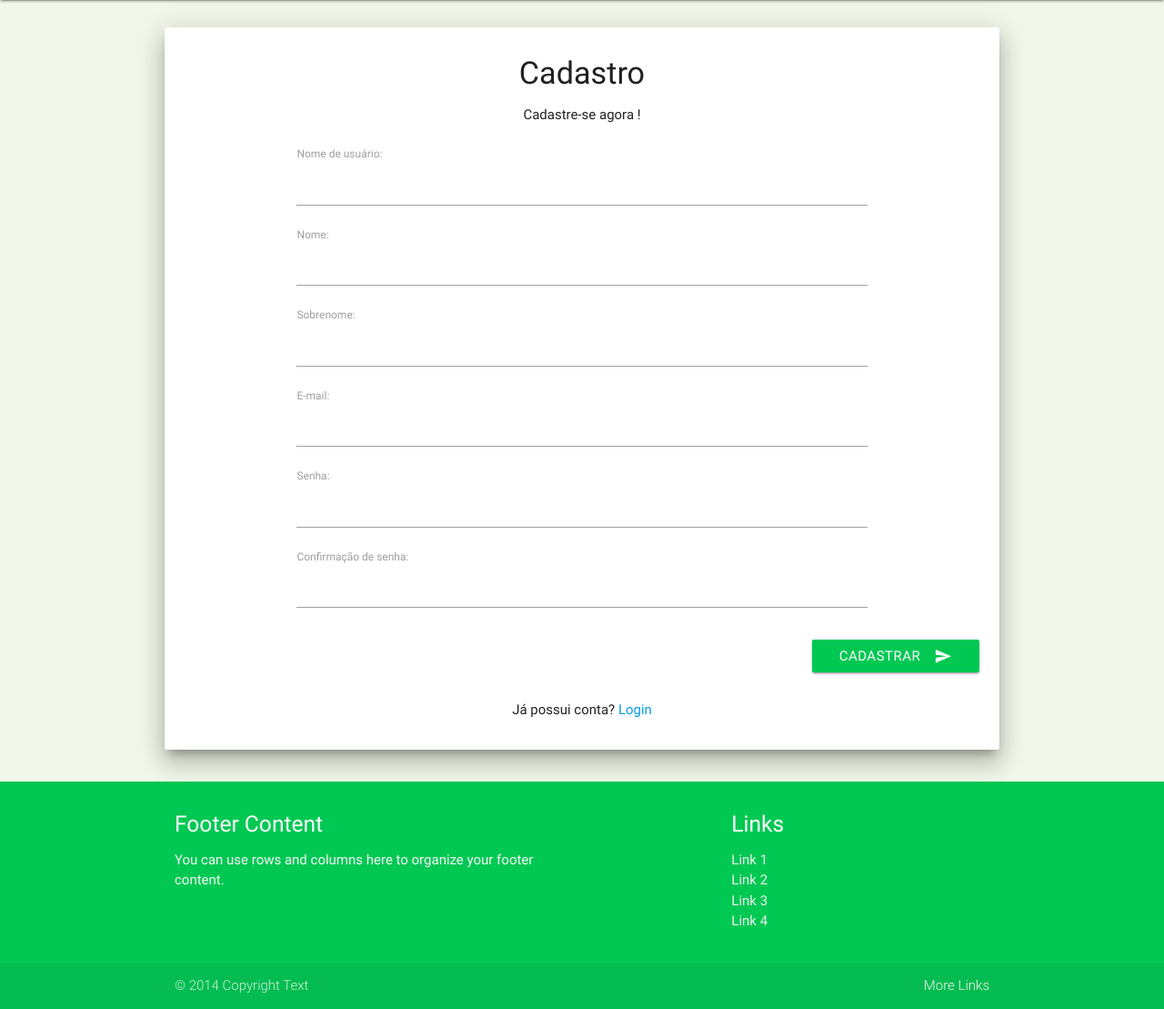
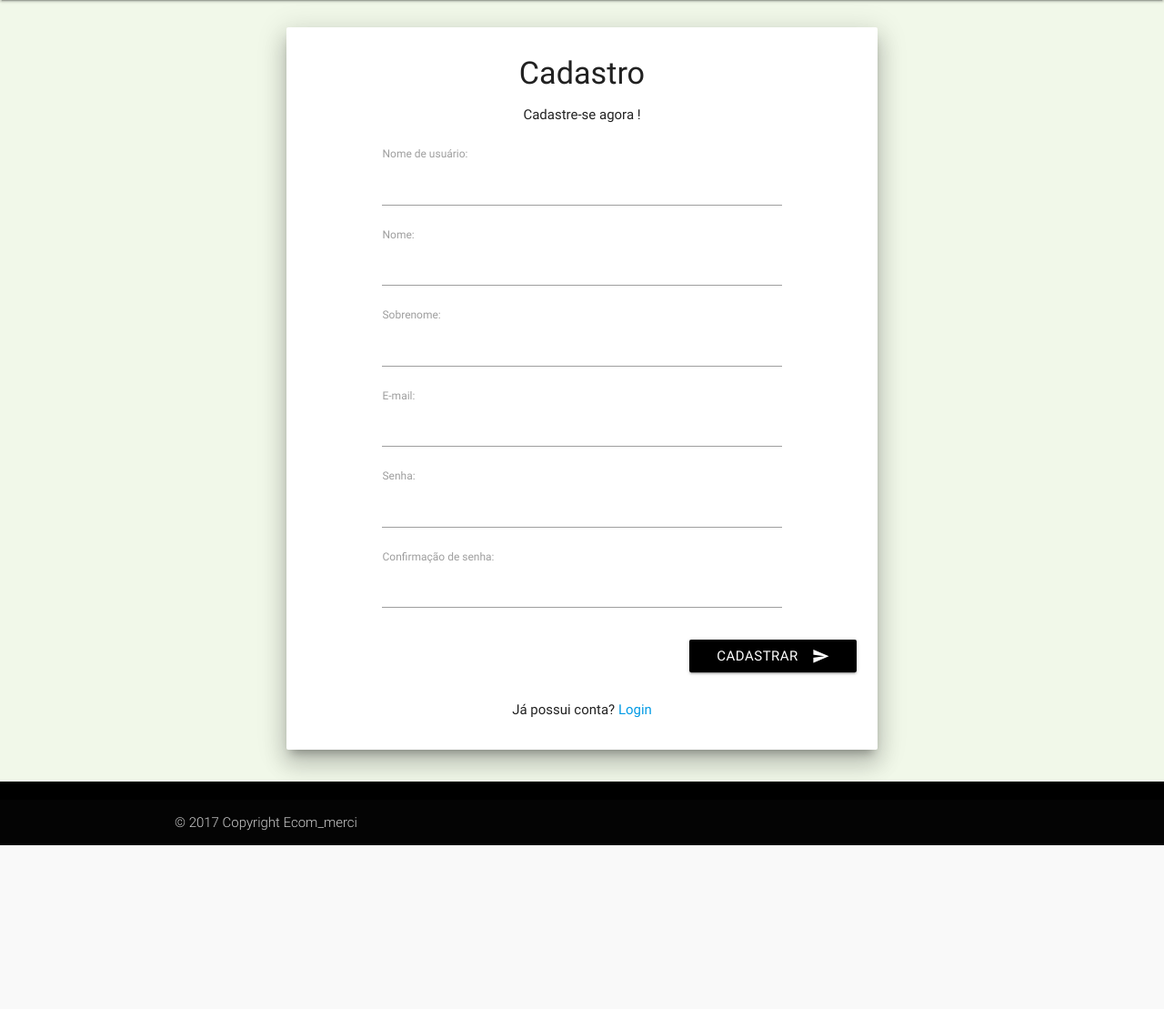
Before and after one commit to Desenho-2-2017/Ecom_merci, a Django app: page /users/sign_up/ in a window 1280 px wide. Shown: the part 64-1173 px from the top of the page at 91% size. After the commit the page ends 993 px from the top, so only its background shows below. Run offline with Django 3.2, Linux system fonts and the light colour scheme; parts of the project's set-up code (start-up, migrations or seed data) failed here and were passed over; some libraries are stand-ins or nearby versions.

Commit message:
Sign up page done

```diff
--- a/ecom_merci/templates/footer.html
+++ b/ecom_merci/templates/footer.html
@@ -1,26 +1,8 @@
 {% block footer %}
-<footer class="page-footer green accent-4">
-       <div class="container">
-         <div class="row">
-           <div class="col l6 s12">
-             <h5 class="white-text">Footer Content</h5>
-             <p class="grey-text text-lighten-4">You can use rows and columns here to organize your footer content.</p>
-           </div>
-           <div class="col l4 offset-l2 s12">
-             <h5 class="white-text">Links</h5>
-             <ul>
-               <li><a class="grey-text text-lighten-3" href="#!">Link 1</a></li>
-               <li><a class="grey-text text-lighten-3" href="#!">Link 2</a></li>
-               <li><a class="grey-text text-lighten-3" href="#!">Link 3</a></li>
-               <li><a class="grey-text text-lighten-3" href="#!">Link 4</a></li>
-             </ul>
-           </div>
-         </div>
-       </div>
+<footer class="page-footer black accent-4">
        <div class="footer-copyright">
          <div class="container">
-         © 2014 Copyright Text
-         <a class="grey-text text-lighten-4 right" href="#!">More Links</a>
+         © 2017 Copyright Ecom_merci
          </div>
        </div>
      </footer>
--- a/users/templates/signup.html
+++ b/users/templates/signup.html
@@ -22,31 +22,35 @@
     </div>
     <!-- End Page Loading -->
 
-
+    <div class="container">
     <div id="login-page" class="row">
       <div class="col s12 z-depth-5 card-panel">
         <form class="login-form">
           <div class="row">
             <div class="input-field col s12 center">
-              <h4>Cadastro</h4>
+              <h4 >Cadastro</h4>
               <p class="center">Cadastre-se agora !</p>
             </div>
           </div>
+
           <div class="container">
           {{ form.as_table }}
         </div>
 
+
             <div class="input-field col s12">
-              <button class="btn waves-effect  green accent-4 right" type="submit" name="action">Cadastrar
+              <button class="btn waves-effect  black accent-4 right" type="submit" name="action">Cadastrar
             <i class="material-icons right">send</i>
             </div>
 
             <div class="input-field col s12">
 
-              <p class="margin center medium-small sign-up">Já possui conta? <a>Login</a></p>
+              <p class="margin center medium-small sign-up">Já possui conta? <a href="/users/login/">Login</a></p>
               <br>
           </div>
         </form>
+      </div>
+      </div>
       </div>
     </div>
         </div>
```
